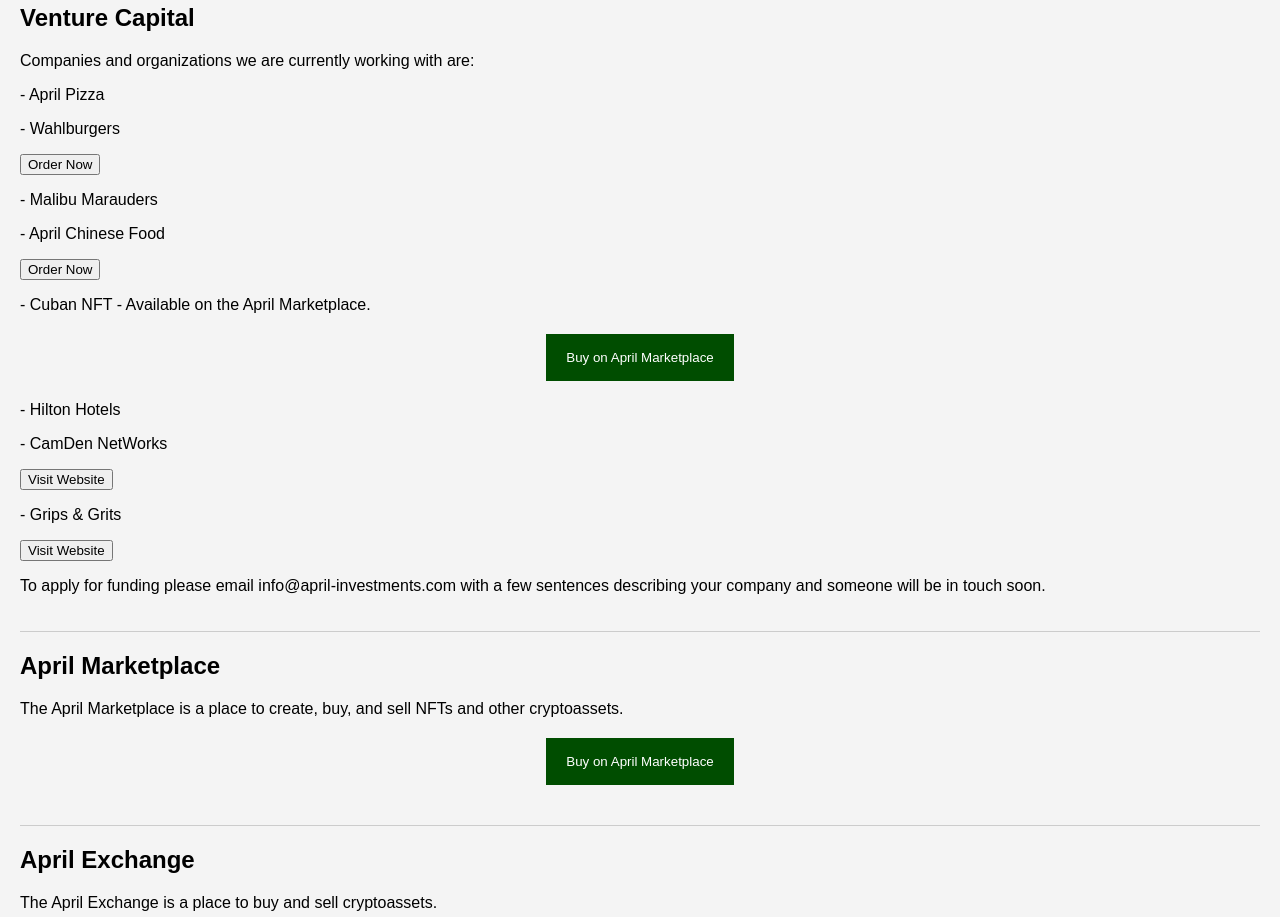
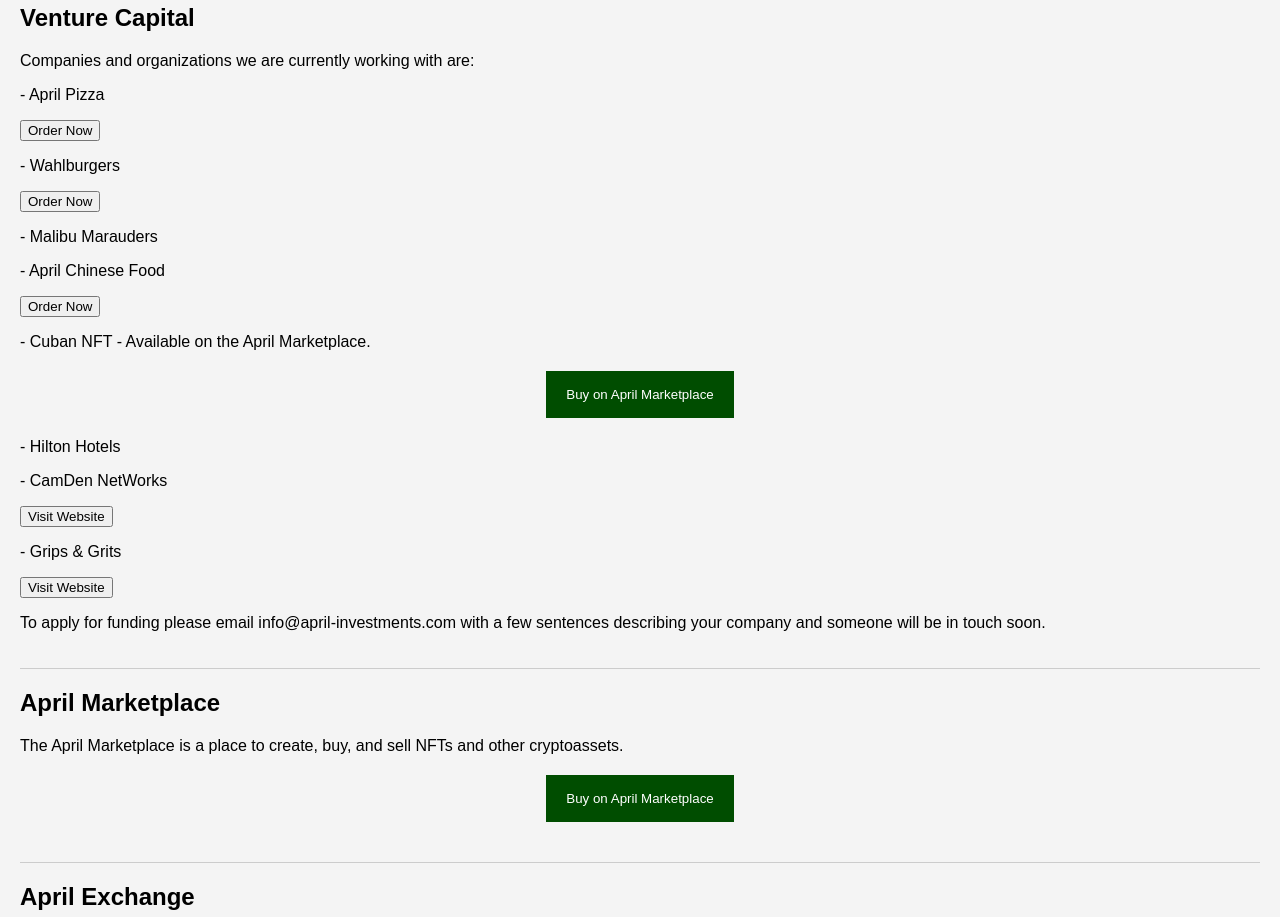
Before and after one commit to AprilisaGoddess23/April-Metaverse, a plain HTML site: page index.html in a window 1280 px wide. Shown: the part 2280-3197 px from the top of the page. Drawn offline with Linux system fonts and the light colour scheme; a script that the page names is missing.

Commit message:
Update index.html

```diff
--- a/index.html
+++ b/index.html
@@ -349,7 +349,7 @@
         <section id="venture-capital">
             <h2>Venture Capital</h2>
             <p>Companies and organizations we are currently working with are:</p>
-            <p>- April Pizza</p>
+            <p>- April Pizza</p><button class="order-now-btn">Order Now</button>
             <p>- Wahlburgers</p><button class="order-now-btn">Order Now</button>
             <p>- Malibu Marauders</p>
             <p>- April Chinese Food</p><button class="order-now-btn">Order Now</button>
```
